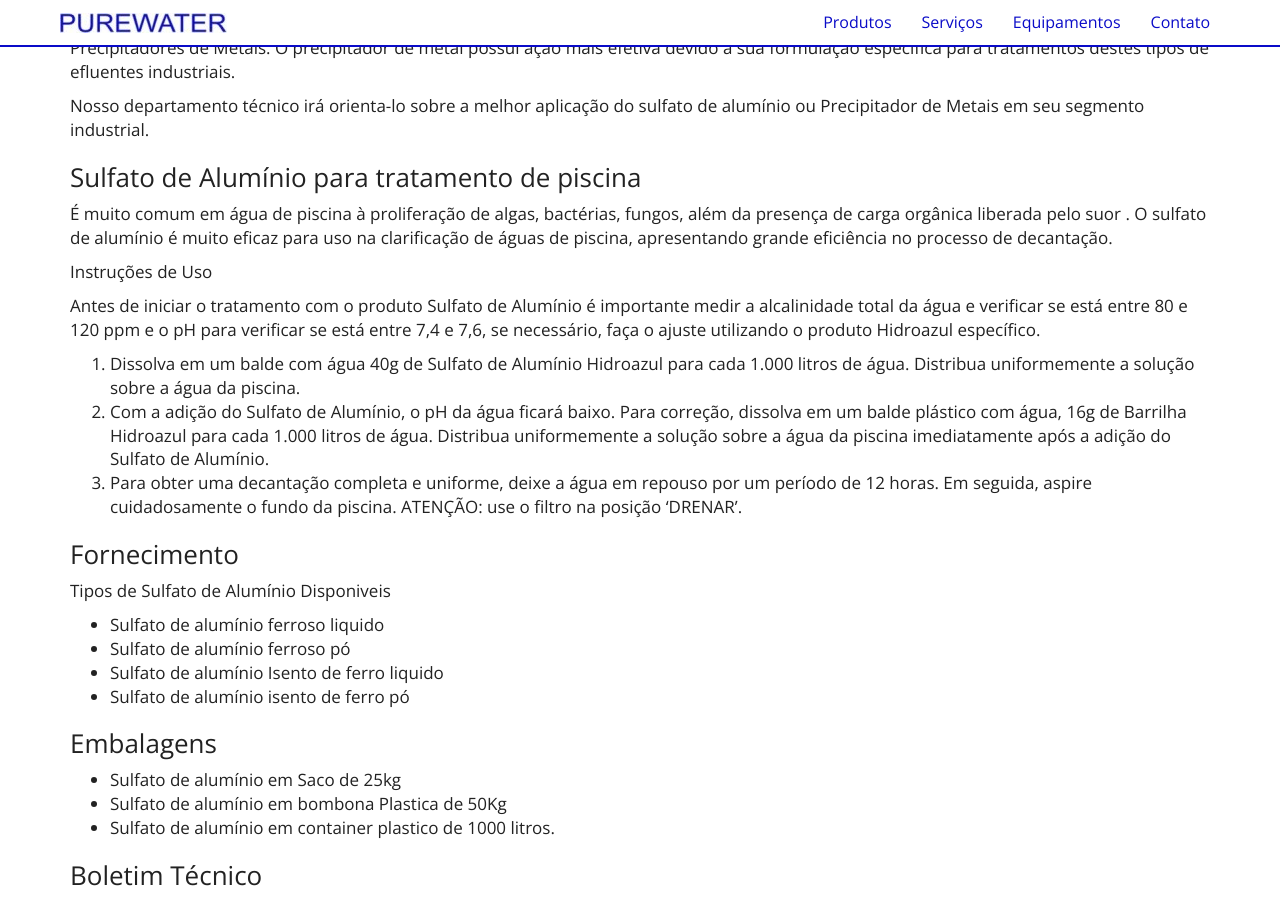
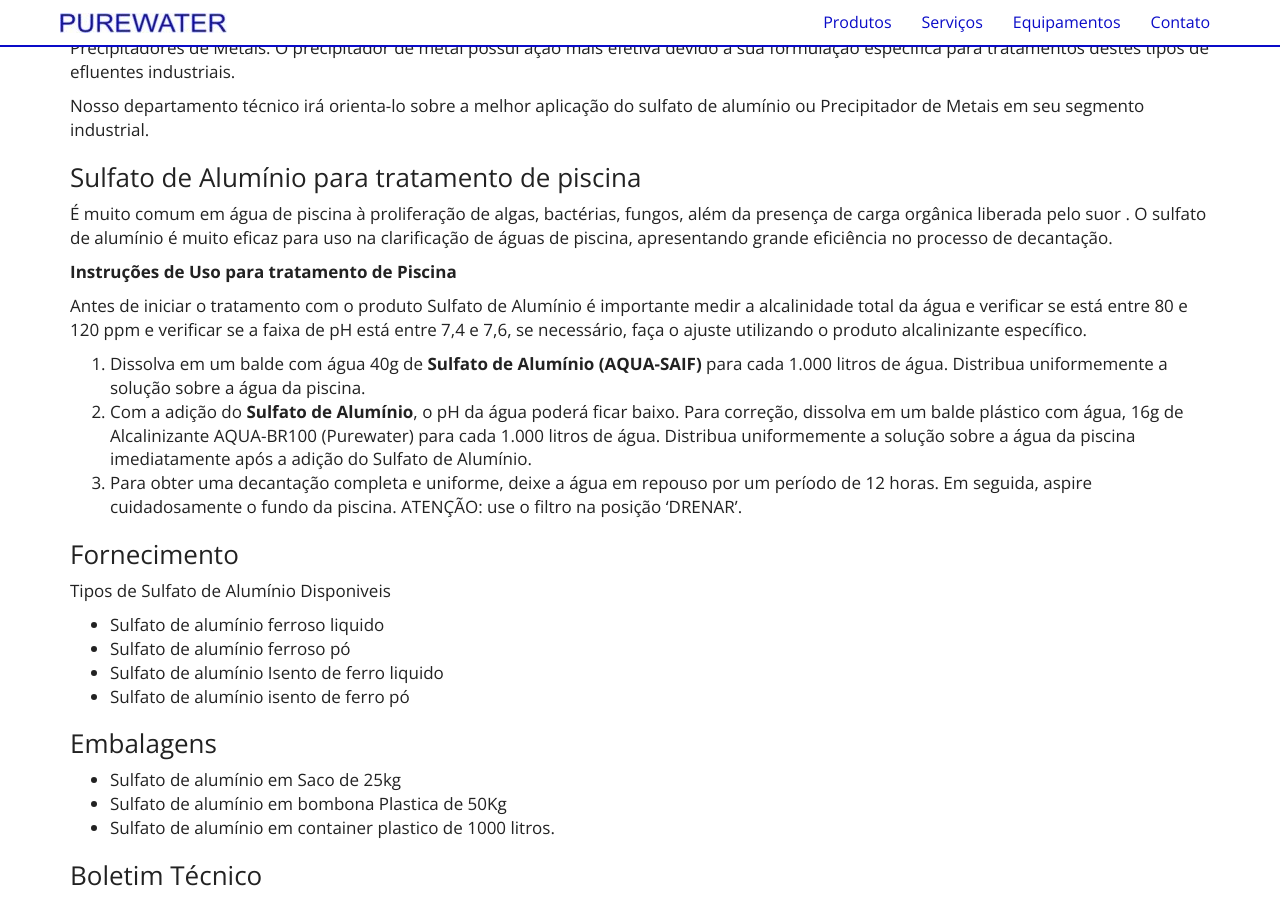
Before and after one commit to purewaterefluentes/purewaterefluentes.github.io, a Jekyll site: the page built from produtos/sulfato-de-aluminio.md, in a window 1280 px wide and 900 px high, scrolled down 498 px. Built offline with Jekyll 4.4.1, drawn with Linux system fonts in a browser that asks for light colours; nearby versions of some CDN libraries; library files that are not in the unit come from our copies.

Commit message:
Update sulfato-de-aluminio.md

```diff
--- a/produtos/sulfato-de-aluminio.md
+++ b/produtos/sulfato-de-aluminio.md
@@ -19,12 +19,12 @@ Nosso departamento técnico irá orienta-lo sobre a melhor aplicação do sulfat
 É muito comum em água de piscina à proliferação de algas, bactérias, fungos, além da presença de carga orgânica liberada pelo suor .
 O sulfato de alumínio é muito eficaz para uso na clarificação de águas de piscina, apresentando grande eficiência no processo de decantação.
 
-Instruções de Uso
+**Instruções de Uso para tratamento de Piscina**
 
-Antes de iniciar o tratamento com o produto Sulfato de Alumínio é importante medir a alcalinidade total da água e verificar se está entre 80 e 120 ppm e o pH para verificar se está entre 7,4 e 7,6, se necessário, faça o ajuste utilizando o produto Hidroazul específico.
+Antes de iniciar o tratamento com o produto Sulfato de Alumínio é importante medir a alcalinidade total da água e verificar se está entre 80 e 120 ppm e verificar se a faixa de pH está entre 7,4 e 7,6, se necessário, faça o ajuste utilizando o produto alcalinizante específico.
 
-1. Dissolva em um balde com água 40g de Sulfato de Alumínio Hidroazul para cada 1.000 litros de água. Distribua uniformemente a solução sobre a água da piscina.
-2. Com a adição do Sulfato de Alumínio, o pH da água ficará baixo. Para correção, dissolva em um balde plástico com água, 16g de Barrilha Hidroazul para cada 1.000 litros de água. Distribua uniformemente a solução sobre a água da piscina imediatamente após a adição do Sulfato de Alumínio.
+1. Dissolva em um balde com água 40g de **Sulfato de Alumínio (AQUA-SAIF)** para cada 1.000 litros de água. Distribua uniformemente a solução sobre a água da piscina.
+2. Com a adição do **Sulfato de Alumínio**, o pH da água poderá ficar baixo. Para correção, dissolva em um balde plástico com água, 16g de Alcalinizante AQUA-BR100 (Purewater) para cada 1.000 litros de água. Distribua uniformemente a solução sobre a água da piscina imediatamente após a adição do Sulfato de Alumínio.
 3. Para obter uma decantação completa e uniforme, deixe a água em repouso por um período de 12 horas. Em seguida, aspire cuidadosamente o fundo da piscina. ATENÇÃO: use o filtro na posição 'DRENAR'.
 
 ### Fornecimento
```
